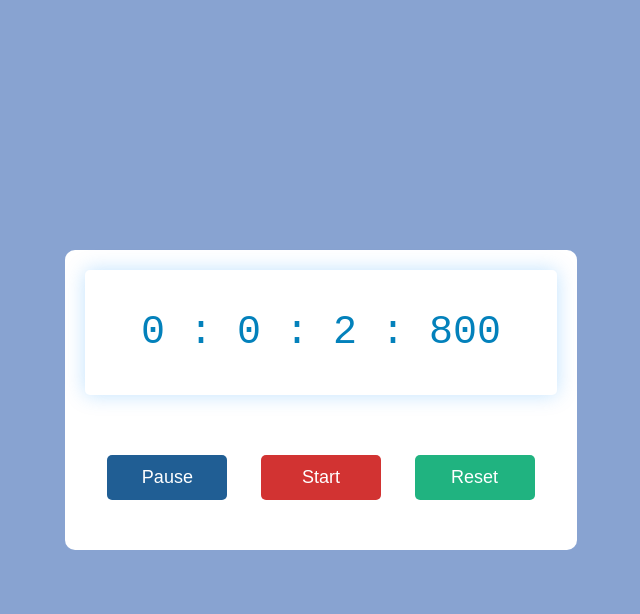
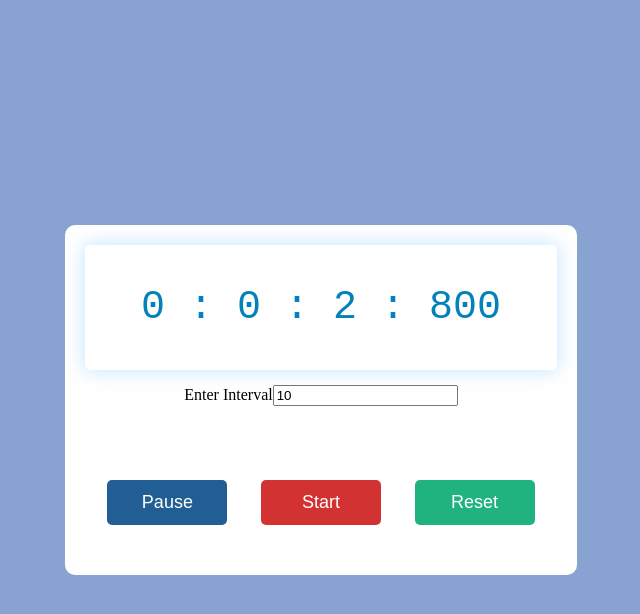
Before and after one commit to AkashJo/machine-coding-vanilla, a plain HTML site: page Stopwatch/stopwatch.html in a window 1280 px wide. Both pictures are taken after a click on the button "Start". Shown: the whole page, without its empty margins (319-959 px from the left). Drawn offline with Linux system fonts and the light colour scheme.

Commit message:
second commit

```diff
--- a/Stopwatch/stopwatch.css
+++ b/Stopwatch/stopwatch.css
@@ -57,3 +57,16 @@ body{
 .buttons button:nth-last-child(1){
     background-color: #20b380;
 }
+
+.input-container  {
+    display: flex;
+    justify-content: center;
+    align-items: center;
+}
+
+.input-container input p{
+    display: flex;
+    height: 20px;
+    width: 100px;
+    padding: 5px;
+}
--- a/Stopwatch/stopwatch.html
+++ b/Stopwatch/stopwatch.html
@@ -13,6 +13,10 @@
         <div class="timerDisplay">
             00 : 00 : 00 : 000
          </div>
+         <div class="input-container">
+            <p>Enter Interval </p>
+            <input type="text" id="input-text" placeholder="10" value="10">
+         </div>
          <div class="buttons">
             <button id="pauseTimer">Pause</button>
             <button id="startTimer">Start</button>
--- a/Stopwatch/stopwatch.js
+++ b/Stopwatch/stopwatch.js
@@ -5,10 +5,12 @@ let interval = 0;
 
 document.getElementById('startTimer').addEventListener('click',()=>{
 
+    let intervalTime = parseInt(document.getElementById("input-text").value);
+    console.log(document.getElementById("input-text").value);
     if(interval !=0 ) {
         clearInterval(interval)
     }
-    interval = setInterval(displayTime,10);
+    interval = setInterval(displayTime,intervalTime);
 })
 
 document.getElementById('pauseTimer').addEventListener('click',()=>{
@@ -22,6 +24,8 @@ document.getElementById('resetTimer').addEventListener('click',()=>{
 })
 
 const displayTime = () => {
+
+    let intervalTime = parseInt(document.getElementById("input-text").value);
 
     milliseconds = milliseconds + 10;
     if(milliseconds == 1000){
```
